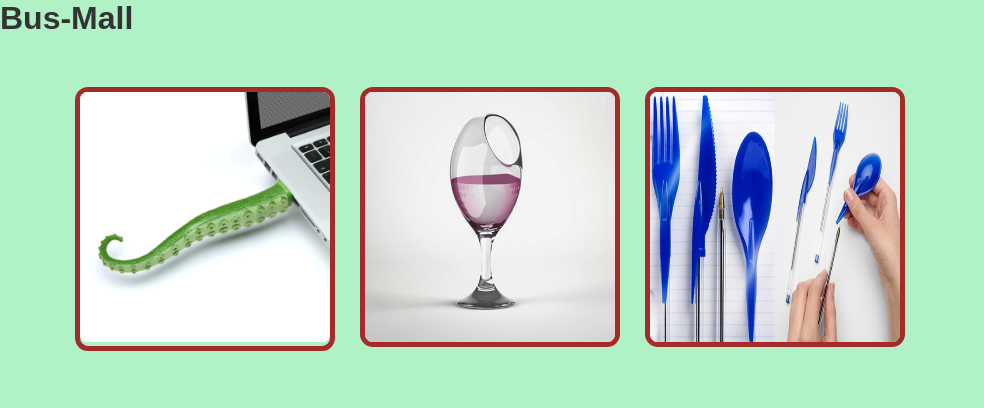
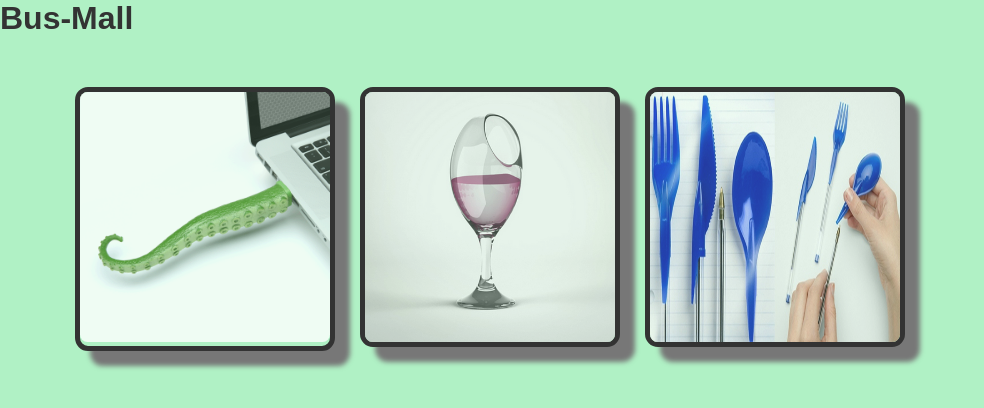
Before and after one commit to RecursiveIteration/bus-mall, a plain HTML site: page index.html in a window 1280 px wide. Shown: the whole page, without its empty margins (0-984 px from the left). Drawn offline with nearby package versions, Linux system fonts and the light colour scheme.

Commit message:
Added hover transition to images

```diff
--- a/css/style.css
+++ b/css/style.css
@@ -12,12 +12,20 @@
 }
 
 #selectionItems div {
+  box-shadow: 15px 15px 5px #777;
   display: inline-table;
   width: 250px;
   height: 250px;
-  border: 5px solid brown;
+  border: 5px solid #333;
   border-radius: 5%;
   margin-left: 25px;
+  transition-property: box-shadow;
+  transition-duration: 0.1s;
+  transition-timing-function: linear;
+}
+
+#selectionItems div:hover {
+  box-shadow: 10px 10px #555;
 }
 
 #results {
@@ -27,7 +35,15 @@
 }
 
 img {
+  opacity: 0.8;
   height: 100%;
   width: 100%;
   border-radius: 3%;
+  transition-property: opacity;
+  transition-duration: 0.1s;
+  transition-timing-function: linear;
 }
+
+img:hover {
+  opacity: 1.0;
+}
```
